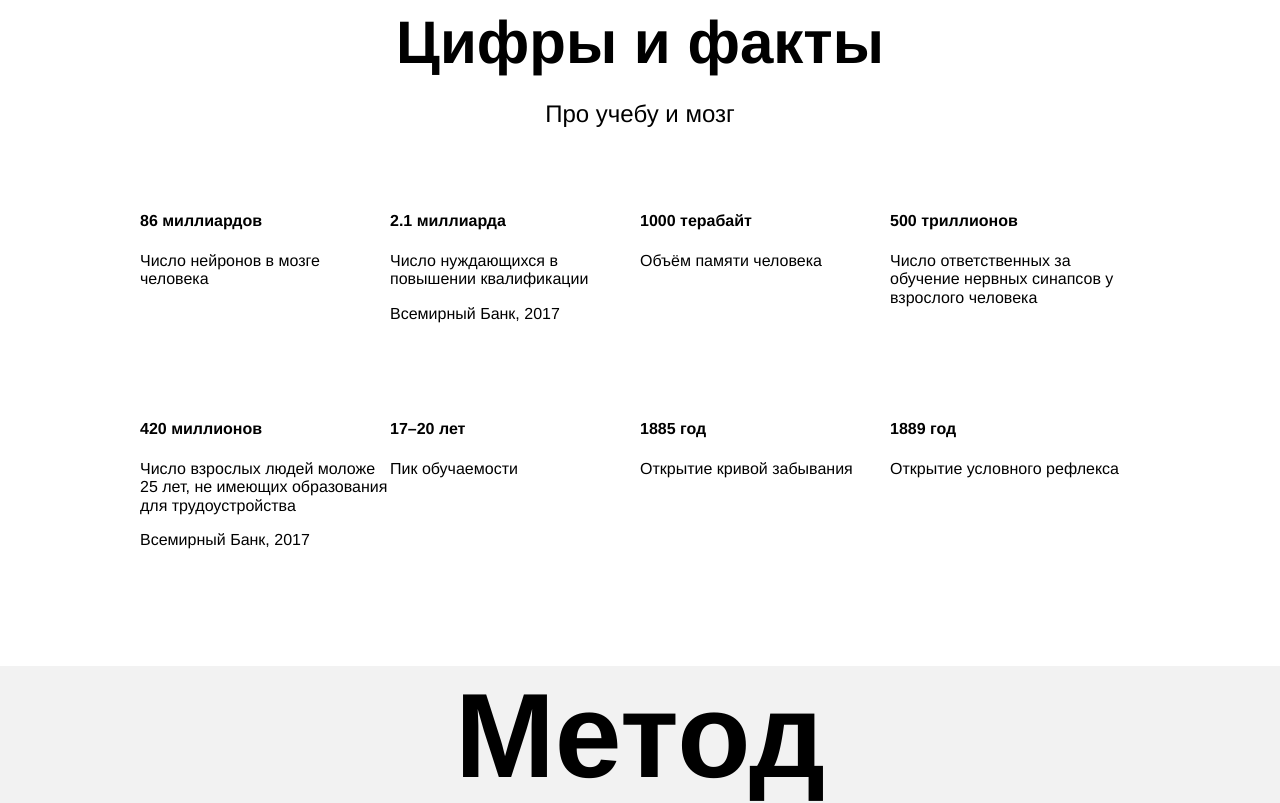
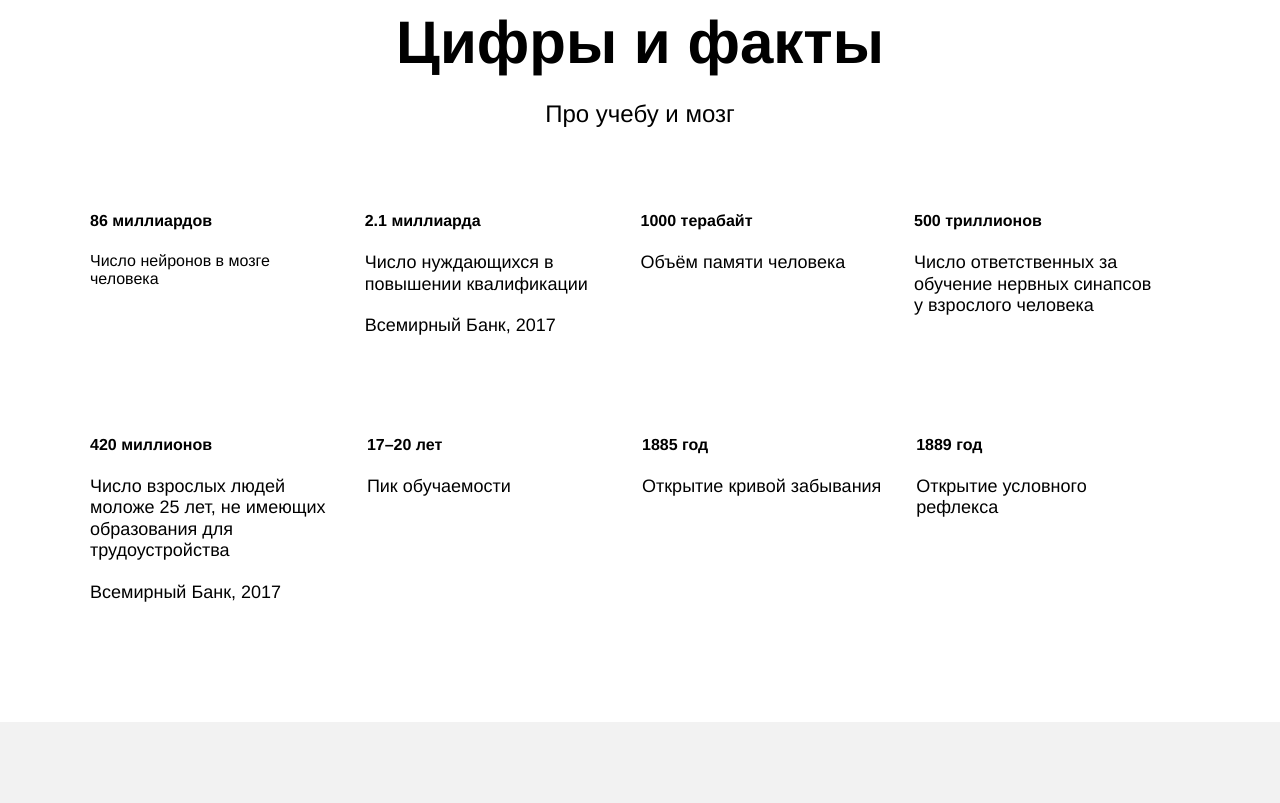
Before and after one commit to twity007/how-to-learn, a plain HTML site: page index.html in a window 1280 px wide. Shown: the part 1360-2163 px from the top of the page. Drawn offline with Linux system fonts and the light colour scheme.

Commit message:
версия после отклонения

```diff
--- a/index.html
+++ b/index.html
@@ -14,7 +14,7 @@
                     <img src="images/logo_place_header.svg">
         </div>
            <h1 class="header__title">Начать учиться</h1>
-          <p class="header__subtitle">Какие современные и эффективные подходы к обучению вы можете использовать в своей жизни? <span class="header__header_link"><a href="#">Узнать→</a></span></p>
+          <p class="header__subtitle">Какие современные и эффективные подходы к обучению вы можете использовать в своей жизни? <span class="header__link"><a href="#">Узнать→</a></span></p>
           <img class="header__main-illustration" src="images/header-image.png" alt="главная иллюстрация">
 
          <div class="header__square-pic"></div>
@@ -41,32 +41,38 @@
         <p class="digits__subtitle">
           Про учебу и мозг</p>
 
-       <div class="table">
-          <div class="row">
-              <div class="cell"><h4 class="heading">86 миллиардов</h4>
-Число нейронов в мозге человека</div>
-             <div class="cell"><h4 class="heading">2.1 миллиарда</h4>
-Число нуждающихся в повышении квалификации
-<p>Всемирный Банк, 2017</p></div>
-              <div class="cell"><h4 class="heading">1000 терабайт</h4>
-Объём памяти человека</div>
-              <div class="cell"><h4 class="heading">500 триллионов</h4>
-Число ответственных за обучение нервных синапсов у взрослого человека</div>
+       <div class="digits__table">
+
+          <div class="table__row">
+             <div class="table__cell">
+              	<h4 class="table__heading">86 миллиардов</h4>
+<p class="digits__table-text">Число нейронов в мозге человека</p></div>
+
+             <div class="table__cell">
+             	<h4 class="table__heading">2.1 миллиарда</h4>
+<p class="table__text">Число нуждающихся в повышении квалификации
+<p class="table__text">Всемирный Банк, 2017</p></div>
+              <div class="table__cell">
+              	<h4 class="table__heading">1000 терабайт</h4>
+<p class="table__text">Объём памяти человека</p></div>
+              <div class="table__cell">
+              	<h4 class="table__heading">500 триллионов</h4>
+<p class="table__text">Число ответственных за обучение нервных синапсов у взрослого человека</p></div>
             </div>
-           <div class="row">
-              <div class="cell"><h4 class="heading">420 миллионов</h4>
-Число взрослых людей моложе 25 лет, не имеющих образования для трудоустройства
-<p>Всемирный Банк, 2017</p></div>
-              <div class="cell"><h4 class="heading">17–20 лет</h4>
-Пик обучаемости</div>
-              <div class="cell"><h4 class="heading">1885 год</h4>
-Открытие кривой забывания</div>
-              <div class="cell"><h4 class="heading">1889 год</h4>
-Открытие условного рефлекса</div>
+
+           <div class="table__row">
+              <div class="table__cell"><h4 class="table__heading">420 миллионов</h4>
+<p class="table__text">Число взрослых людей моложе 25 лет, не имеющих образования для трудоустройства</p>
+<p class="table__text">Всемирный Банк, 2017</p></div>
+              <div class="table__cell"><h4 class="table__heading">17–20 лет</h4>
+<p class="table__text">Пик обучаемости</p></div>
+              <div class="table__cell"><h4 class="table__heading">1885 год</h4>
+<p class="table__text">Открытие кривой забывания</p></div>
+              <div class="table__cell"><h4 class="table__heading">1889 год</h4>
+<p class="table__text">Открытие условного рефлекса</p></div>
             </div>
 
           </div>
-
 
       </section>
 
@@ -89,7 +95,7 @@
 
         <div class="kaufman__table_theme_dark">
 
-          <div class="kaufman__row_theme_dark">
+          <div class="table__row_theme_dark">
               <div class="table__cell_theme_dark"><h4 class="kaufman__heading">1</h4>
 Выберите привлекательный проект.</div>
              <div class="table__cell_theme_dark"><h4 class="kaufman__heading">2</h4>
@@ -102,7 +108,7 @@
 Приготовьте всё необходимое для занятий.</div>
              </div>
 
-           <div class="kaufman__row_theme_dark">
+           <div class="table__row_theme_dark">
               <div class="table__cell_theme_dark"><h4 class="kaufman__heading">6</h4>
 Устраните препятствия для занятий.</div>
               <div class="table__cell_theme_dark"><h4 class="kaufman__heading">7</h4>
@@ -116,14 +122,14 @@
 </div>
 
           </div>
-              <img class="kaufman_triangle" src="images/kaufman-triangle.svg">
+              <img class="kaufman__triangle" src="images/kaufman-triangle.svg">
             </div>
       </section>
     </main>
         <footer class="footer">
       <div class="footer__columns">
         <div class="footer__columns_content_copyright">
-          <img class="logo logo_place_footer" src="images/logo_place_footer.svg" alt="yandex_logo_footer">
+          <img class="logo_place_footer" src="images/logo_place_footer.svg" alt="yandex_logo_footer">
           <p class="footer__author"> &copy; Вероника Муминова</p>
         </div>
         <div class="footer__column_info">
--- a/styles/style.css
+++ b/styles/style.css
@@ -9,10 +9,6 @@
   font-family: 'Helvetica Neue', Arial, sans-serif;
 }
 
-.h1, h2, h3, h4, h5 {
-    font-family: 'Helvetica Neue', Arial, sans-serif;
-
-}
 .header {
   height: 100vh;
   min-height: 600px;
@@ -44,15 +40,11 @@
   z-index: 2;
 }
 
-.header__header_link {
+.header__link {
  color:#2f80ed;
 }
-.content {
-font-family: 'Helvetica Neue', Arial, sans-serif;
 
-}
 .header__main-illustration {
-
 min-height: 600px;
 max-height: 756px;
 width: 765px;
@@ -62,6 +54,7 @@ font-family: 'Helvetica Neue', Arial, sans-serif;
 bottom: 0;
 z-index: 1;
 }
+
 .logo_place_header {
   position: absolute;
   left: 64px;
@@ -82,7 +75,6 @@ font-family: 'Helvetica Neue', Arial, sans-serif;
 
 .description {
   margin-top:100px;
-  margin-bottom:100px;
 }
 
 .two-columns {
@@ -125,23 +117,27 @@ margin-top: 100px;
  margin-bottom: 100px;
 }
 
-.table    {
+.digits__table {
   width: 1100px;
   display: flex;
   flex-wrap: wrap;
   padding-left: 0;
   margin: 0 auto;
-  justify-content: space-around;
+  justify-content: space-between;
 }
 
-.row {
+.table__row {
   display: table-row;
   margin-top: 60px;
 }
 
-.cell {
+.table__cell {
   display: table-cell;
   width: 250px;
+  padding: 0 33px 0 0;
+}
+.table__cell:first-of-type {
+  margin-bottom: 0;
 }
 .digits__title {
   line-height: 1.15;
@@ -151,7 +147,7 @@ margin-bottom: 100px;
   text-align: center;
   margin: auto;
 }
-.heading {
+.table__heading {
 font-family: 'Helvetica Neue', Arial, sans-serif, bold;
 }
 .digits__subtitle {
@@ -163,8 +159,14 @@ font-family: 'Helvetica Neue', Arial, sans-serif, bold;
   padding-top: 20px;
 }
 
+.table__text {
+ line-height: 1.2;
+ font-size: 18px;
+ margin-top: 20px;
+}
+
 .feynman {
-  margin-top: 100px;
+  padding-top: 100px;
   position: relative;
   display: flex;
   margin: 0, auto;
@@ -251,10 +253,10 @@ width: 60%;
 text-align: center;
 margin: auto;
 padding-top: 90px;
+font-family: inherit;
 }
 .kaufman__row_theme_dark {
   display: table-row;
-margin-top: 60px;
 }
 /* и элемента с модификатором вида ключ-значение */
 .table__cell_theme_dark {
@@ -283,9 +285,11 @@ margin: auto;
 }
 .kaufman__heading {
   color: white;
-
+  font-weight: bold;
+  line-height: 1.15;
+  font-size: 24px;
 }
-.kaufman_triangle {
+.kaufman__triangle {
   width: 877px;
   height: 877px;
   z-index: -3;
```
Lines whose indentation alone changed are shown as unchanged.
